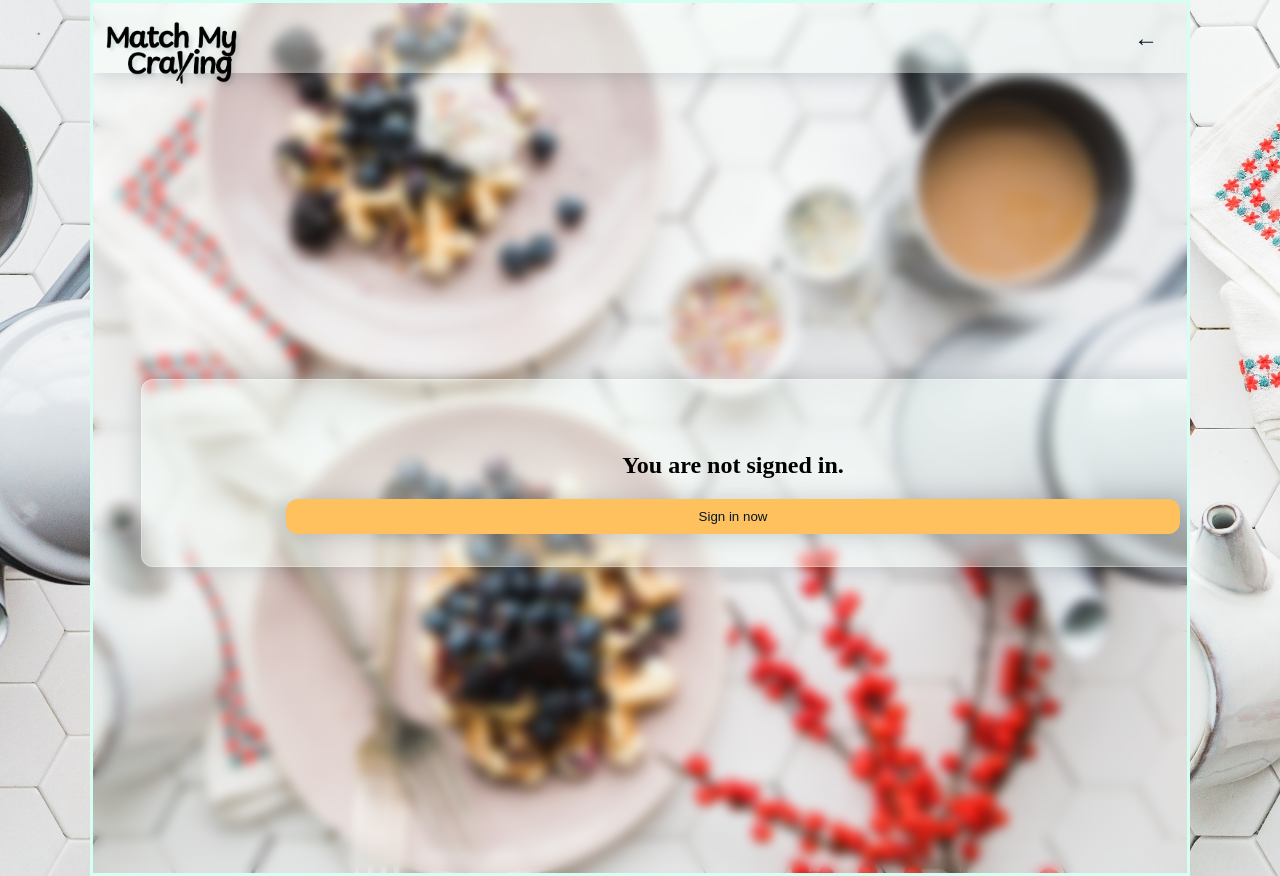
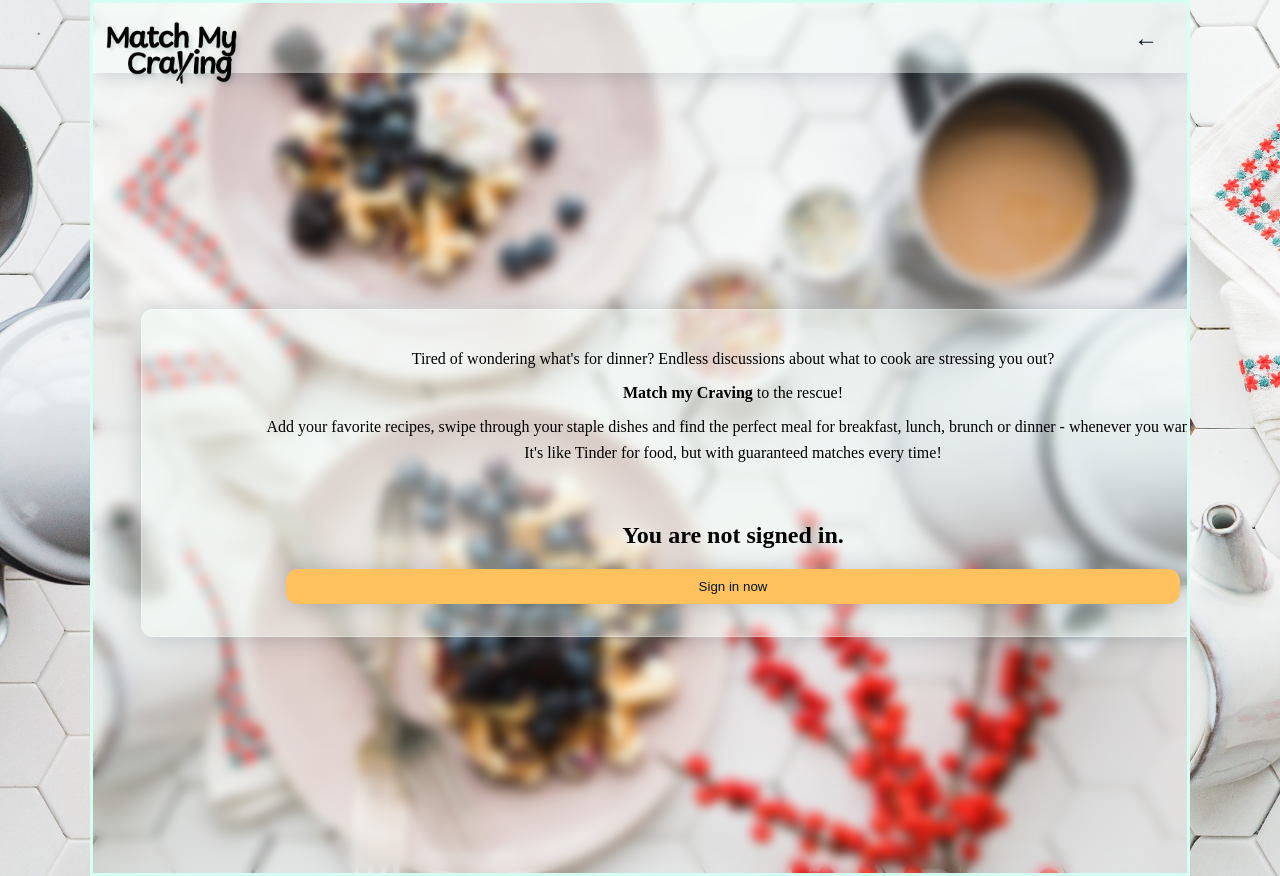
Before and after one commit to itsTHL/match-my-craving, a Next.js app: page / in a window 1280 px wide. Built offline with nearby package versions, Linux system fonts and the light colour scheme; no server answers.

Commit message:
add intro text

```diff
--- a/src/pages/index.js
+++ b/src/pages/index.js
@@ -16,6 +16,22 @@ export default function Home() {
         <meta name="viewport" content="width=device-width, initial-scale=1" />
         <link rel="icon" href="/favicon.ico" />
       </Head>
+
+      <section className={`${styles.intro_section}`}>
+        <p>
+          Tired of wondering what&apos;s for dinner? Endless discussions about
+          what to cook are stressing you out?
+        </p>
+        <p>
+          <strong>Match my Craving</strong> to the rescue!
+        </p>
+        <p>
+          Add your favorite recipes, swipe through your staple dishes and find
+          the perfect meal for breakfast, lunch, brunch or dinner - whenever you
+          want!
+        </p>
+        It&apos;s like Tinder for food, but with guaranteed matches every time!
+      </section>
 
       {!session ? (
         <Login />
--- a/src/styles/index.module.css
+++ b/src/styles/index.module.css
@@ -10,8 +10,10 @@
   padding-inline: 15px;
 }
 
-.logo {
-  box-shadow: none;
-  position: absolute;
-  top: -95px;
+.intro_section {
+  text-align: center;
 }
+
+.intro_section p {
+  padding: 0.5rem;
+}
```
